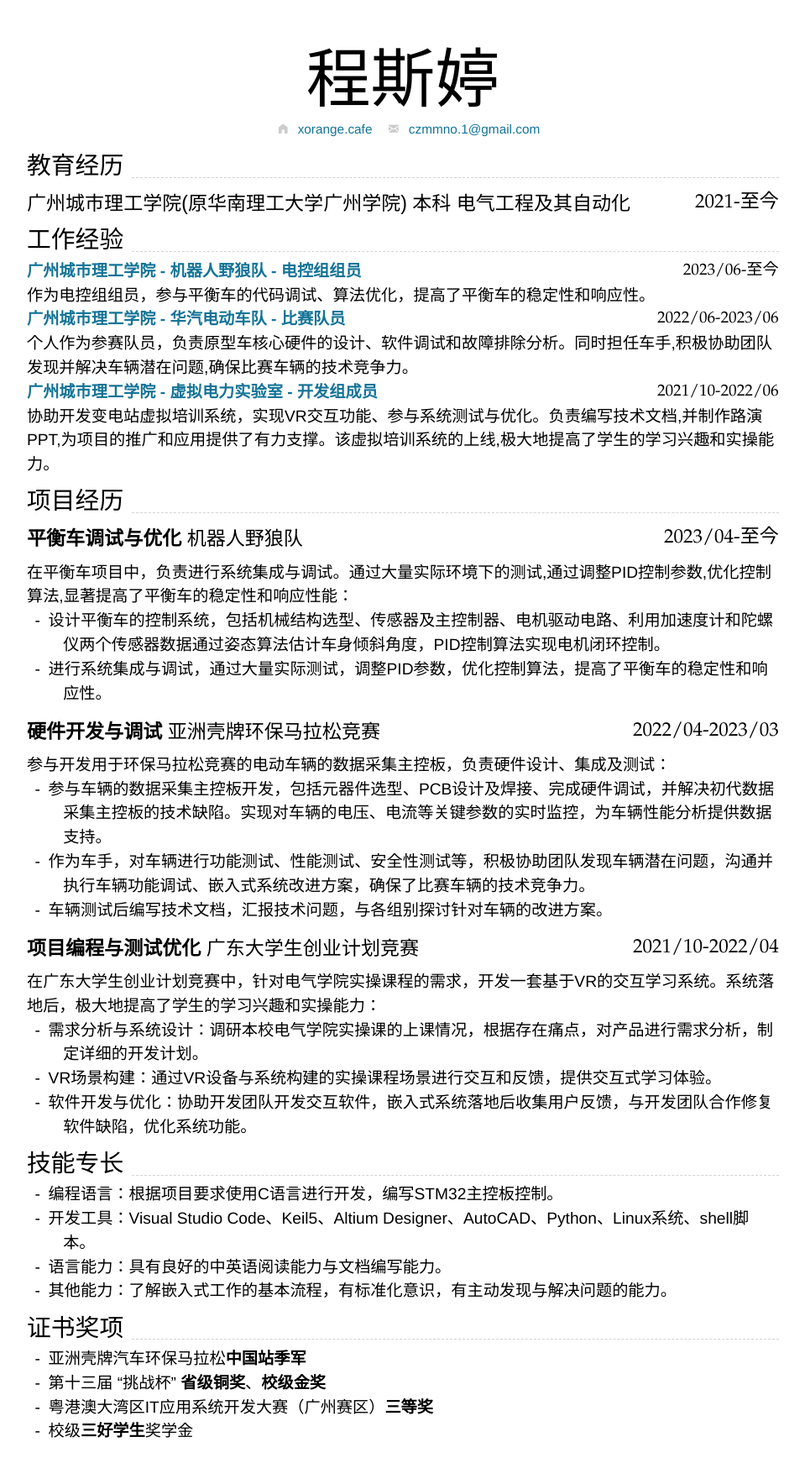
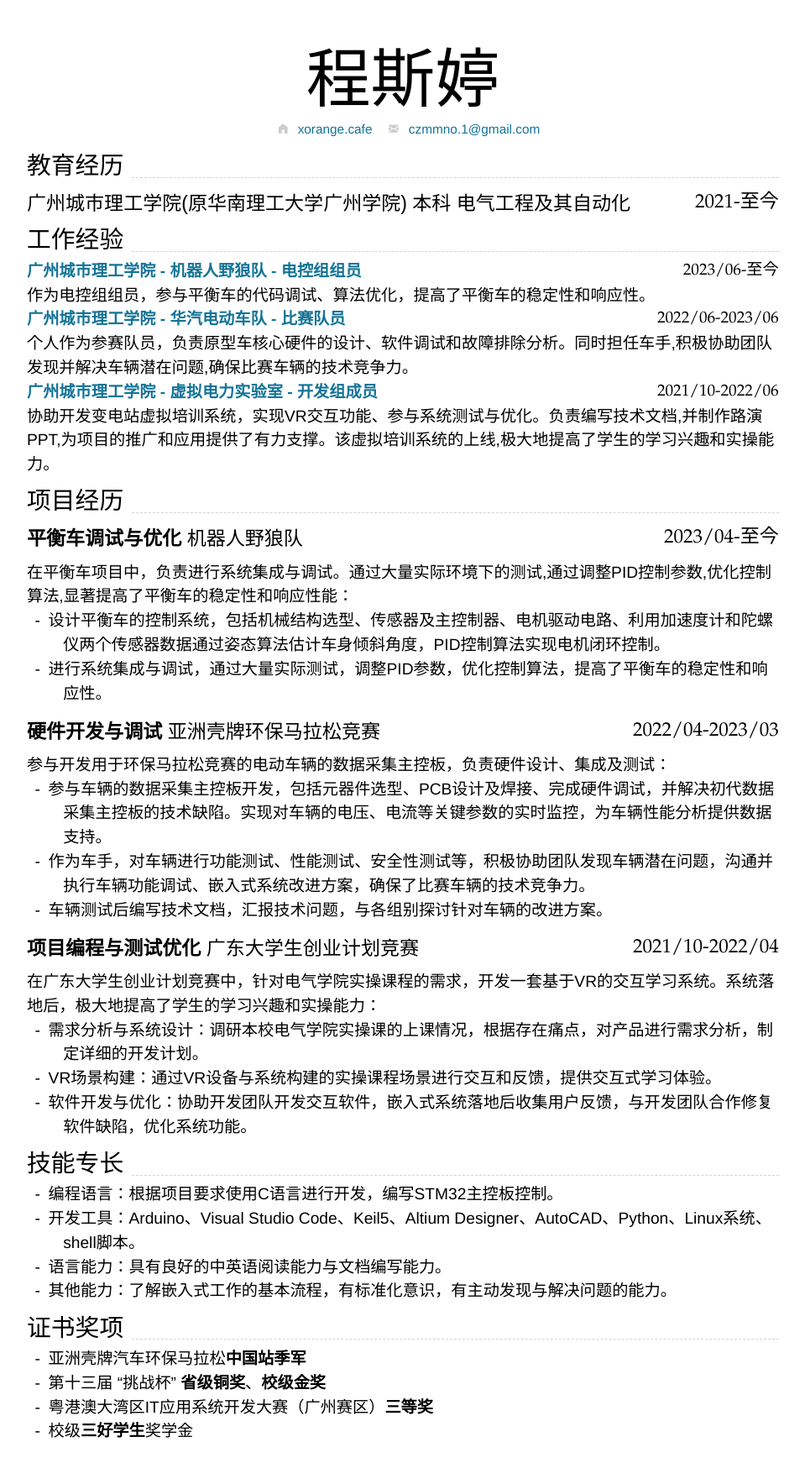
Before and after one commit to Lovelycz/stm, a Jekyll site: the page built from index.md, in a window 1280 px wide. Shown: the whole page at 84% size, without its empty margins (160-1119 px from the left). Built offline with Jekyll 4.4.1, drawn with Linux system fonts in a browser that asks for light colours; nearby versions of some CDN libraries.

Commit message:
Update index.md

```diff
--- a/index.md
+++ b/index.md
@@ -56,7 +56,7 @@ homepage:
 ## 技能专长
 
 - 编程语言：根据项目要求使用C语言进行开发，编写STM32主控板控制。
-- 开发工具：Visual Studio Code、Keil5、Altium Designer、AutoCAD、Python、Linux系统、shell脚本。
+- 开发工具：Arduino、Visual Studio Code、Keil5、Altium Designer、AutoCAD、Python、Linux系统、shell脚本。
 - 语言能力：具有良好的中英语阅读能力与文档编写能力。
 - 其他能力：了解嵌入式工作的基本流程，有标准化意识，有主动发现与解决问题的能力。
 
```
